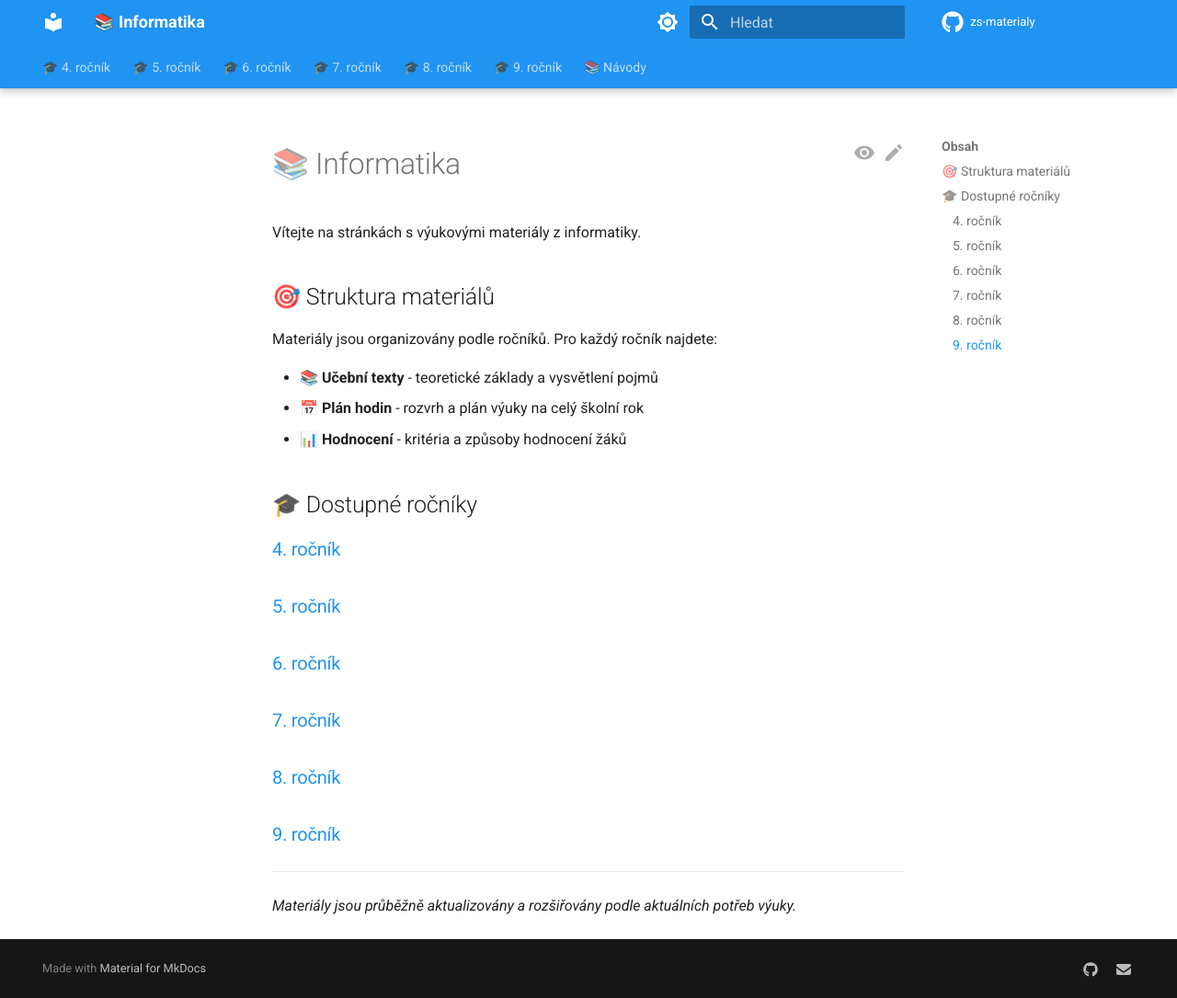
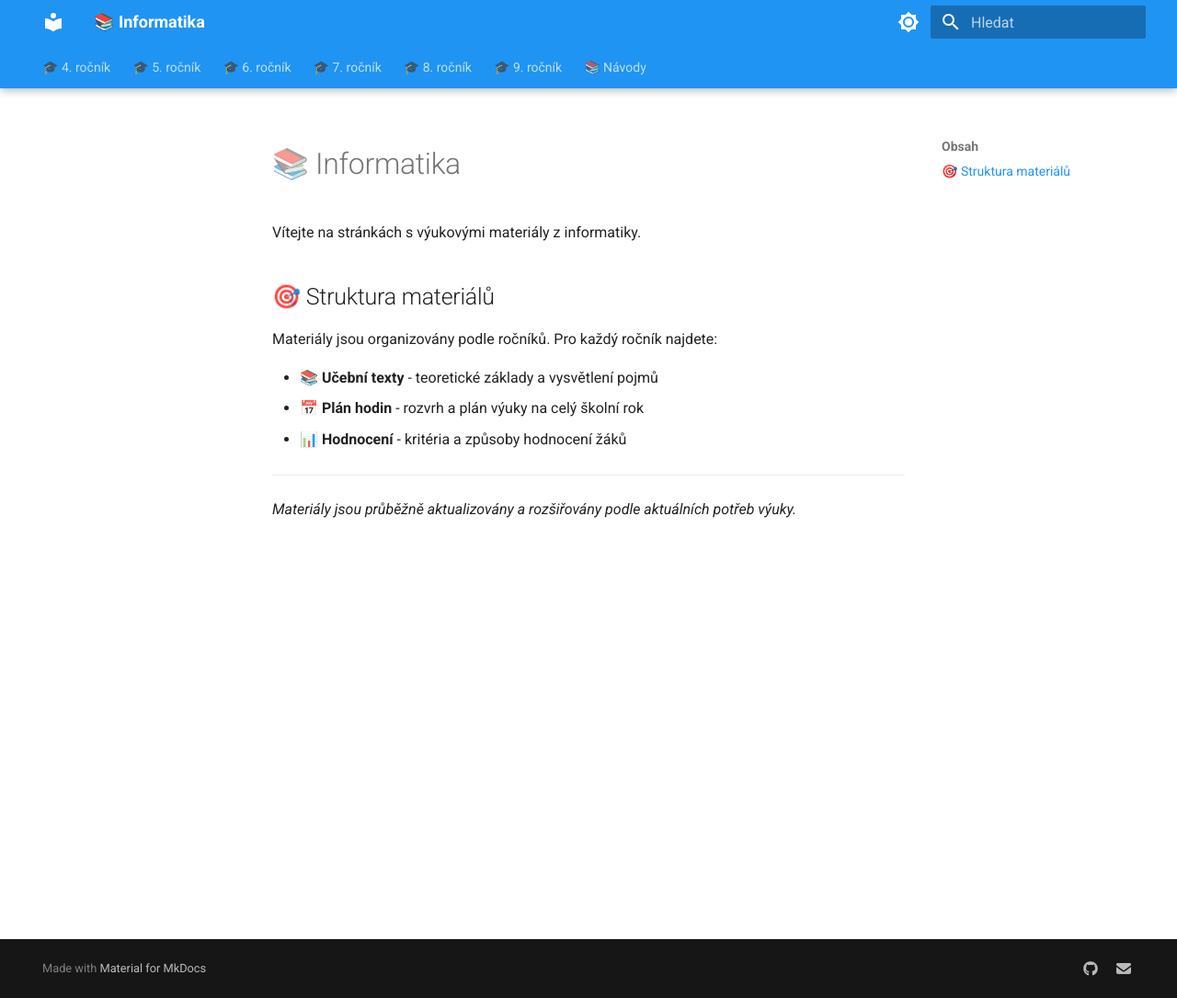
Before and after one commit to tomnovota/zs-materialy, an MkDocs documentation site: the page built from docs/index.md, in a window 1280 px wide and 1085 px high. Shown: the whole window at 92% size. Built offline with MkDocs 1.6.1 and Material for MkDocs 9.7.7, drawn with Linux system fonts in a browser that asks for light colours; comment, search, counter and statistics services are not loaded.

Commit message:
Minor changes.

```diff
--- a/docs/index.md
+++ b/docs/index.md
@@ -14,20 +14,6 @@ Materiály jsou organizovány podle ročníků. Pro každý ročník najdete:
 - **📅 Plán hodin** - rozvrh a plán výuky na celý školní rok
 - **📊 Hodnocení** - kritéria a způsoby hodnocení žáků
 
-## 🎓 Dostupné ročníky
-
-### [4. ročník](04/index.md)
-
-### [5. ročník](05/index.md)
-
-### [6. ročník](06/index.md)
-
-### [7. ročník](07/index.md)
-
-### [8. ročník](08/index.md)
-
-### [9. ročník](09/index.md)
-
 ---
 
 *Materiály jsou průběžně aktualizovány a rozšiřovány podle aktuálních potřeb výuky.*
--- a/mkdocs.yml
+++ b/mkdocs.yml
@@ -3,9 +3,9 @@ site_author: Tomáš Novotný
 site_url: https://tomnovota.github.io/zs-materialy/
 
 # Repository
-repo_name: zs-materialy
-repo_url: https://github.com/tomnovota/zs-materialy
-edit_uri: edit/main/docs/
+# repo_name: zs-materialy
+# repo_url: https://github.com/tomnovota/zs-materialy
+# edit_uri: edit/main/docs/
 
 # Configuration
 theme:
@@ -45,14 +45,10 @@ theme:
     - search.highlight
     - search.share
     - content.code.copy
-    - content.action.edit
-    - content.action.view
 
   # Icons
-  icon:
-    repo: fontawesome/brands/github
-    edit: material/pencil
-    view: material/eye
+  # icon:
+  #   repo: fontawesome/brands/github
 
 # Plugins
 plugins:
```
